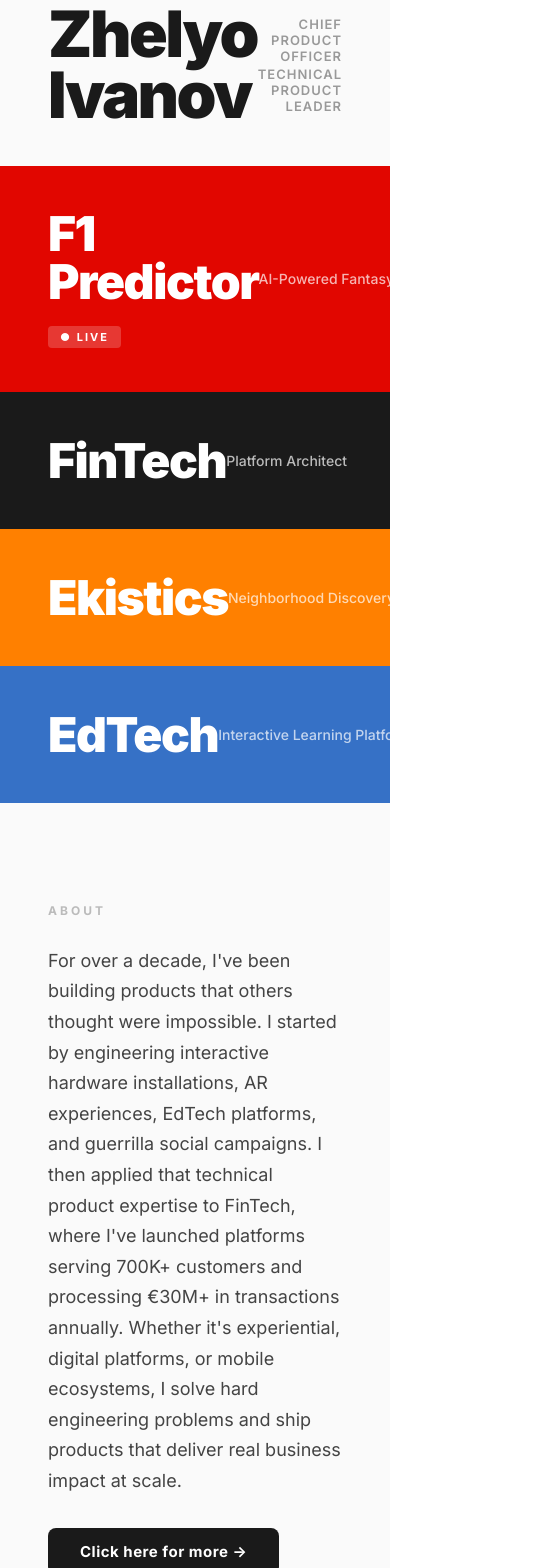
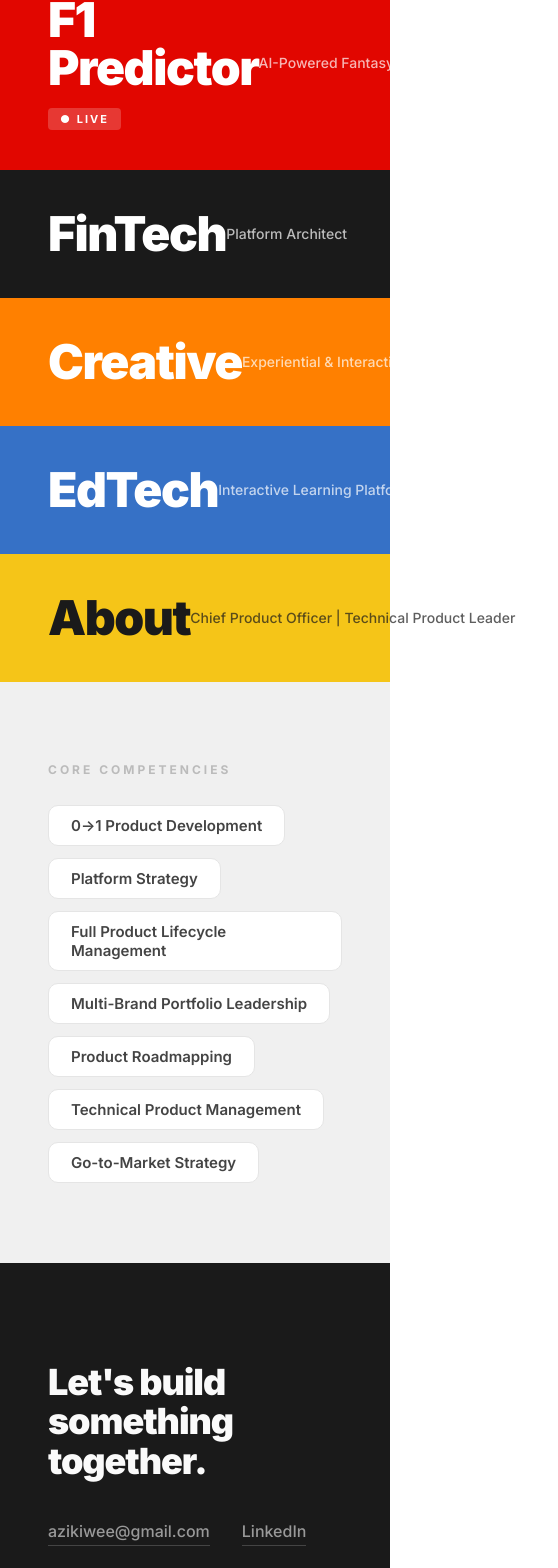
Before and after one commit to kiweeone/f1-fantasy-predictor, a React (Vite) app: page / in a window 390 px wide. Shown: the part 214-1782 px from the top of the page, 558 px wide, since content can reach past the window. Built offline with nearby package versions, Linux system fonts and the light colour scheme.

Commit message:
Update Landing.jsx

```diff
--- a/src/Landing.jsx
+++ b/src/Landing.jsx
@@ -1,102 +1,49 @@
 import { useState } from "react";
 import { Link } from "react-router-dom";
 
-/* ═══════════════════════════════════════
-   KIWEE.ONE — Landing Page
-   Inspired by actualidea.com
-   Full-bleed bands, oversized type
-   ═══════════════════════════════════════ */
-
-const projects = [
-  {
-    title: "F1 Predictor",
-    role: "AI-Powered Fantasy Tool",
-    bg: "#e10600",
-    color: "#fff",
-    link: "/f1predictor",
-    live: true,
-  },
-  {
-    title: "FinTech",
-    role: "Platform Architect",
-    bg: "#1a1a1a",
-    color: "#fff",
-    link: null,
-    live: false,
-  },
-  {
-    title: "Ekistics",
-    role: "Neighborhood Discovery App",
-    bg: "#FF8000",
-    color: "#fff",
-    link: null,
-    live: false,
-  },
-  {
-    title: "EdTech",
-    role: "Interactive Learning Platform",
-    bg: "#3671C6",
-    color: "#fff",
-    link: null,
-    live: false,
-  },
+const bands = [
+  { title: "F1 Predictor", role: "AI-Powered Fantasy Tool", bg: "#e10600", color: "#fff", link: "/f1predictor", live: true },
+  { title: "FinTech", role: "Platform Architect", bg: "#1a1a1a", color: "#fff", link: null, live: false },
+  { title: "Creative", role: "Experiential & Interactive", bg: "#FF8000", color: "#fff", link: null, live: false },
+  { title: "EdTech", role: "Interactive Learning Platform", bg: "#3671C6", color: "#fff", link: null, live: false },
+  { title: "About", role: "Chief Product Officer | Technical Product Leader", bg: "#f5c518", color: "#1a1a1a", link: "/about", live: false },
 ];
 
 const skills = [
-  "0→1 Product Development",
-  "Platform Strategy",
-  "Full Product Lifecycle Management",
-  "Multi-Brand Portfolio Leadership",
-  "Product Roadmapping",
-  "Technical Product Management",
+  "0→1 Product Development", "Platform Strategy", "Full Product Lifecycle Management",
+  "Multi-Brand Portfolio Leadership", "Product Roadmapping", "Technical Product Management",
   "Go-to-Market Strategy",
 ];
 
 export default function Landing() {
-  const [hoveredIdx, setHoveredIdx] = useState(null);
-
+  const [hov, setHov] = useState(null);
   const font = "'Inter', -apple-system, 'SF Pro Display', 'Helvetica Neue', sans-serif";
-  const fontDisplay = "'Inter', -apple-system, 'SF Pro Display', 'Helvetica Neue', sans-serif";
 
   return (
     <div style={{ minHeight: "100vh", background: "#fafafa", fontFamily: font }}>
       <link href="https://fonts.googleapis.com/css2?family=Inter:wght@300;400;500;600;700;800;900&display=swap" rel="stylesheet" />
       <style>{`
-        * { box-sizing: border-box; margin: 0; padding: 0; }
-        ::selection { background: #1a1a1a; color: #fafafa; }
-        a { text-decoration: none; color: inherit; }
-        @keyframes fadeUp { from { opacity: 0; transform: translateY(30px); } to { opacity: 1; transform: translateY(0); } }
-        .fu1 { animation: fadeUp 0.7s ease-out both; }
-        .fu2 { animation: fadeUp 0.7s ease-out 0.1s both; }
-        .fu3 { animation: fadeUp 0.7s ease-out 0.2s both; }
-        .band { transition: all 0.4s cubic-bezier(0.16, 1, 0.3, 1); }
-        .band:hover { padding-top: 60px; padding-bottom: 60px; }
-        .band-arrow { transition: transform 0.3s ease, opacity 0.3s ease; opacity: 0; transform: translateX(-10px); }
-        .band:hover .band-arrow { opacity: 1; transform: translateX(0); }
+        *{box-sizing:border-box;margin:0;padding:0}
+        ::selection{background:#1a1a1a;color:#fafafa}
+        a{text-decoration:none;color:inherit}
+        @keyframes fadeUp{from{opacity:0;transform:translateY(20px)}to{opacity:1;transform:translateY(0)}}
+        .fu{animation:fadeUp .6s ease-out both}
+        .band{transition:all .35s cubic-bezier(.16,1,.3,1)}
+        .band:hover{padding-top:56px;padding-bottom:56px}
+        .band-arrow{transition:transform .3s ease,opacity .3s ease;opacity:0;transform:translateX(-10px)}
+        .band:hover .band-arrow{opacity:1;transform:translateX(0)}
       `}</style>
 
-      {/* ─── HERO ─── */}
-      <section style={{
-        padding: "60px 48px 40px",
-        maxWidth: 1400,
-        margin: "0 auto",
-        minHeight: "45vh",
-        display: "flex",
-        flexDirection: "column",
-        justifyContent: "flex-end",
-      }}>
-        <div className="fu1" style={{ display: "flex", justifyContent: "space-between", alignItems: "flex-start" }}>
+      {/* ─── HERO — tight, left-aligned like the bands ─── */}
+      <section className="fu" style={{ padding: "48px 48px 0" }}>
+        <div style={{ display: "flex", justifyContent: "space-between", alignItems: "flex-end", marginBottom: 0 }}>
           <h1 style={{
-            fontSize: "clamp(64px, 10vw, 140px)",
-            fontWeight: 900,
-            letterSpacing: "-0.04em",
-            lineHeight: 0.95,
-            color: "#1a1a1a",
-            fontFamily: fontDisplay,
+            fontSize: "clamp(64px, 10vw, 130px)", fontWeight: 900, letterSpacing: "-0.04em",
+            lineHeight: 0.95, color: "#1a1a1a",
           }}>
-            Zhelyo<br />Ivanov
+            Zhelyo Ivanov
           </h1>
-          <div className="fu2" style={{ textAlign: "right", paddingTop: 12 }}>
+          <div style={{ textAlign: "right", paddingBottom: 12 }}>
             <div style={{ fontSize: 13, fontWeight: 600, color: "#999", letterSpacing: 1, textTransform: "uppercase" }}>
               Chief Product Officer
             </div>
@@ -107,39 +54,31 @@ export default function Landing() {
         </div>
       </section>
 
-      {/* ─── PROJECT BANDS ─── */}
-      <section className="fu3">
-        {projects.map((p, i) => {
+      {/* ─── BANDS ─── */}
+      <section className="fu" style={{ marginTop: 0 }}>
+        {bands.map((p, i) => {
           const isLink = !!p.link;
           const Wrapper = isLink ? Link : "div";
           const wrapperProps = isLink ? { to: p.link } : {};
+          const isAbout = p.title === "About";
 
           return (
             <Wrapper
               key={i}
               {...wrapperProps}
               className="band"
-              onMouseEnter={() => setHoveredIdx(i)}
-              onMouseLeave={() => setHoveredIdx(null)}
+              onMouseEnter={() => setHov(i)}
+              onMouseLeave={() => setHov(null)}
               style={{
-                display: "flex",
-                justifyContent: "space-between",
-                alignItems: "center",
-                padding: "44px 48px",
-                background: p.bg,
-                color: p.color,
+                display: "flex", justifyContent: "space-between", alignItems: "center",
+                padding: "40px 48px", background: p.bg, color: p.color,
                 cursor: isLink ? "pointer" : "default",
-                borderTop: i === 0 ? "none" : `1px solid ${p.bg}`,
-                position: "relative",
               }}
             >
-              <div style={{ display: "flex", alignItems: "baseline", gap: 20, flexWrap: "wrap" }}>
+              <div style={{ display: "flex", alignItems: "baseline", gap: 16, flexWrap: "wrap" }}>
                 <span style={{
-                  fontSize: "clamp(48px, 7vw, 100px)",
-                  fontWeight: 900,
-                  letterSpacing: "-0.03em",
-                  lineHeight: 1,
-                  fontFamily: fontDisplay,
+                  fontSize: "clamp(48px, 7vw, 100px)", fontWeight: 900,
+                  letterSpacing: "-0.03em", lineHeight: 1,
                 }}>
                   {p.title}
                 </span>
@@ -161,132 +100,51 @@ export default function Landing() {
         })}
       </section>
 
-      {/* ─── ABOUT ─── */}
-      <section style={{
-        padding: "100px 48px",
-        maxWidth: 900,
-        margin: "0 auto",
-      }}>
-        <div style={{ fontSize: 12, fontWeight: 700, color: "#bbb", textTransform: "uppercase", letterSpacing: 3, marginBottom: 28 }}>
-          About
-        </div>
-        <p style={{
-          fontSize: "clamp(18px, 2.2vw, 24px)",
-          lineHeight: 1.7,
-          color: "#444",
-          fontWeight: 400,
-        }}>
-          For over a decade, I've been building products that others thought were impossible. I started by engineering interactive hardware installations, AR experiences, EdTech platforms, and guerrilla social campaigns. I then applied that technical product expertise to FinTech, where I've launched platforms serving 700K+ customers and processing €30M+ in transactions annually. Whether it's experiential, digital platforms, or mobile ecosystems, I solve hard engineering problems and ship products that deliver real business impact at scale.
-        </p>
-
-        <a
-          href="/cv.pdf"
-          target="_blank"
-          rel="noopener"
-          style={{
-            display: "inline-block",
-            marginTop: 32,
-            padding: "14px 32px",
-            background: "#1a1a1a",
-            color: "#fff",
-            borderRadius: 8,
-            fontSize: 15,
-            fontWeight: 700,
-            letterSpacing: 0.5,
-            transition: "background 0.2s, transform 0.2s",
-          }}
-          onMouseEnter={e => { e.target.style.background = "#333"; e.target.style.transform = "translateY(-2px)"; }}
-          onMouseLeave={e => { e.target.style.background = "#1a1a1a"; e.target.style.transform = "none"; }}
-        >
-          Click here for more →
-        </a>
-      </section>
-
       {/* ─── SKILLS ─── */}
-      <section style={{
-        background: "#f0f0f0",
-        padding: "80px 48px",
-      }}>
+      <section style={{ background: "#f0f0f0", padding: "80px 48px" }}>
         <div style={{ maxWidth: 1200, margin: "0 auto" }}>
           <div style={{ fontSize: 12, fontWeight: 700, color: "#bbb", textTransform: "uppercase", letterSpacing: 3, marginBottom: 28 }}>
             Core Competencies
           </div>
           <div style={{ display: "flex", flexWrap: "wrap", gap: 12 }}>
-            {skills.map(skill => (
-              <span key={skill} style={{
-                fontSize: 15,
-                fontWeight: 600,
-                padding: "10px 22px",
-                background: "#fff",
-                borderRadius: 10,
-                color: "#444",
-                border: "1px solid #e5e5e5",
-              }}>
-                {skill}
-              </span>
+            {skills.map(s => (
+              <span key={s} style={{
+                fontSize: 15, fontWeight: 600, padding: "10px 22px",
+                background: "#fff", borderRadius: 10, color: "#444", border: "1px solid #e5e5e5",
+              }}>{s}</span>
             ))}
           </div>
         </div>
       </section>
 
       {/* ─── CONTACT ─── */}
-      <section style={{
-        background: "#1a1a1a",
-        color: "#fafafa",
-        padding: "100px 48px",
-      }}>
+      <section style={{ background: "#1a1a1a", color: "#fafafa", padding: "100px 48px" }}>
         <div style={{ maxWidth: 1200, margin: "0 auto" }}>
           <h2 style={{
-            fontSize: "clamp(36px, 5vw, 64px)",
-            fontWeight: 900,
-            letterSpacing: "-0.03em",
-            lineHeight: 1.1,
-            marginBottom: 40,
-            fontFamily: fontDisplay,
+            fontSize: "clamp(36px, 5vw, 64px)", fontWeight: 900,
+            letterSpacing: "-0.03em", lineHeight: 1.1, marginBottom: 40,
           }}>
             Let's build something<br />together.
           </h2>
           <div style={{ display: "flex", gap: 32, flexWrap: "wrap", fontSize: 16, fontWeight: 500 }}>
-            <a href="mailto:azikiwee@gmail.com" style={{
-              color: "#999", borderBottom: "1px solid #444", paddingBottom: 4,
-              transition: "color 0.2s",
-            }}
-              onMouseEnter={e => e.target.style.color = "#fff"}
-              onMouseLeave={e => e.target.style.color = "#999"}
-            >
-              azikiwee@gmail.com
-            </a>
-            <a href="https://www.linkedin.com/in/zhelyoivanov/" target="_blank" rel="noopener" style={{
-              color: "#999", borderBottom: "1px solid #444", paddingBottom: 4,
-              transition: "color 0.2s",
-            }}
-              onMouseEnter={e => e.target.style.color = "#fff"}
-              onMouseLeave={e => e.target.style.color = "#999"}
-            >
-              LinkedIn
-            </a>
-            <a href="https://github.com/kiweeone" target="_blank" rel="noopener" style={{
-              color: "#999", borderBottom: "1px solid #444", paddingBottom: 4,
-              transition: "color 0.2s",
-            }}
-              onMouseEnter={e => e.target.style.color = "#fff"}
-              onMouseLeave={e => e.target.style.color = "#999"}
-            >
-              GitHub
-            </a>
+            {[
+              { label: "azikiwee@gmail.com", href: "mailto:azikiwee@gmail.com" },
+              { label: "LinkedIn", href: "https://www.linkedin.com/in/zhelyoivanov/" },
+              { label: "GitHub", href: "https://github.com/kiweeone" },
+            ].map(l => (
+              <a key={l.label} href={l.href} target={l.href.startsWith("mailto") ? undefined : "_blank"} rel="noopener"
+                style={{ color: "#999", borderBottom: "1px solid #444", paddingBottom: 4, transition: "color 0.2s" }}
+                onMouseEnter={e => e.target.style.color = "#fff"}
+                onMouseLeave={e => e.target.style.color = "#999"}
+              >{l.label}</a>
+            ))}
           </div>
         </div>
       </section>
 
-      {/* ─── FOOTER ─── */}
       <footer style={{
-        background: "#1a1a1a",
-        borderTop: "1px solid #333",
-        padding: "20px 48px",
-        display: "flex",
-        justifyContent: "space-between",
-        fontSize: 13,
-        color: "#555",
+        background: "#1a1a1a", borderTop: "1px solid #333", padding: "20px 48px",
+        display: "flex", justifyContent: "space-between", fontSize: 13, color: "#555",
       }}>
         <span>© 2026 Zhelyo Ivanov</span>
         <span>kiwee.one</span>
```
